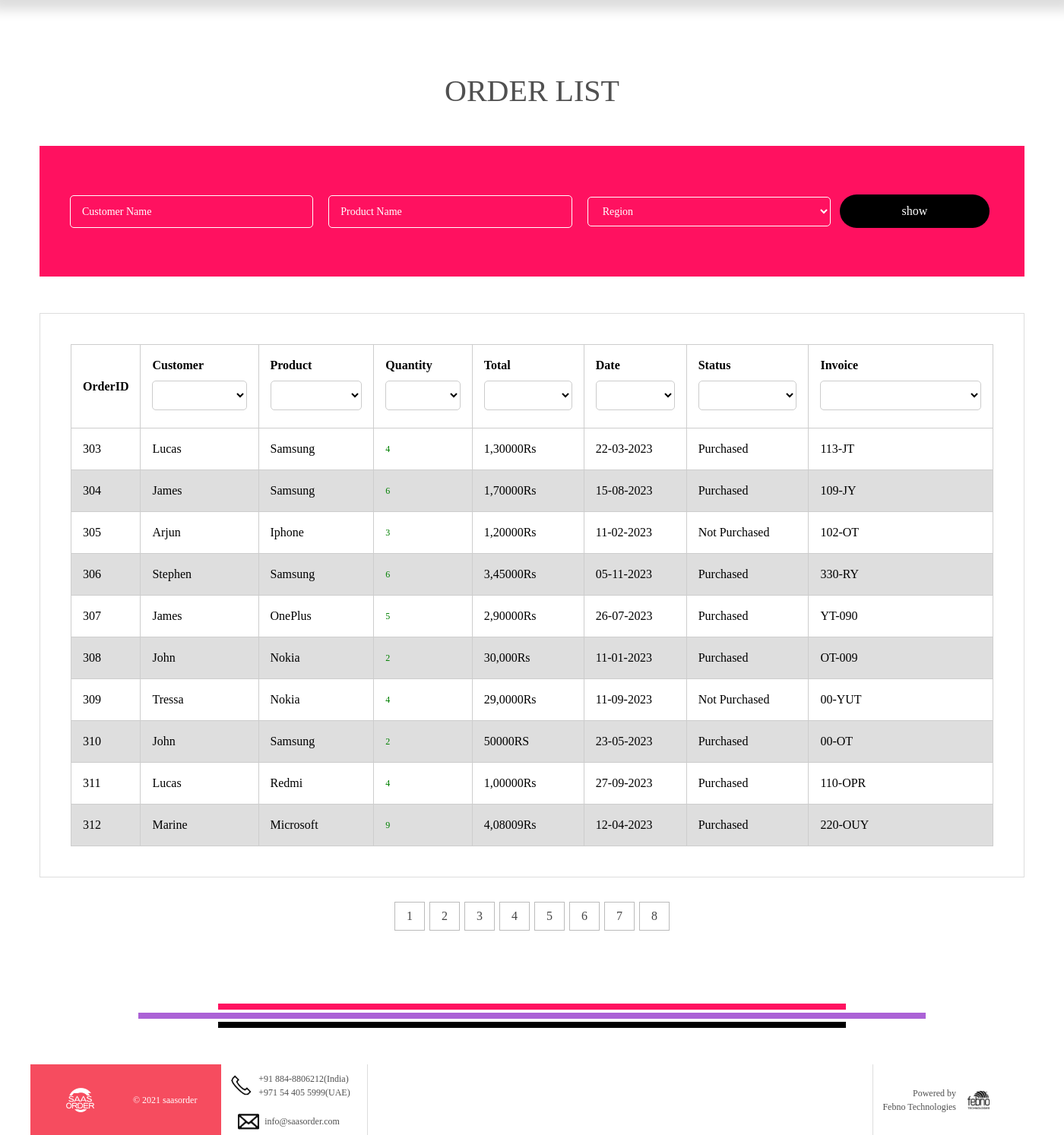
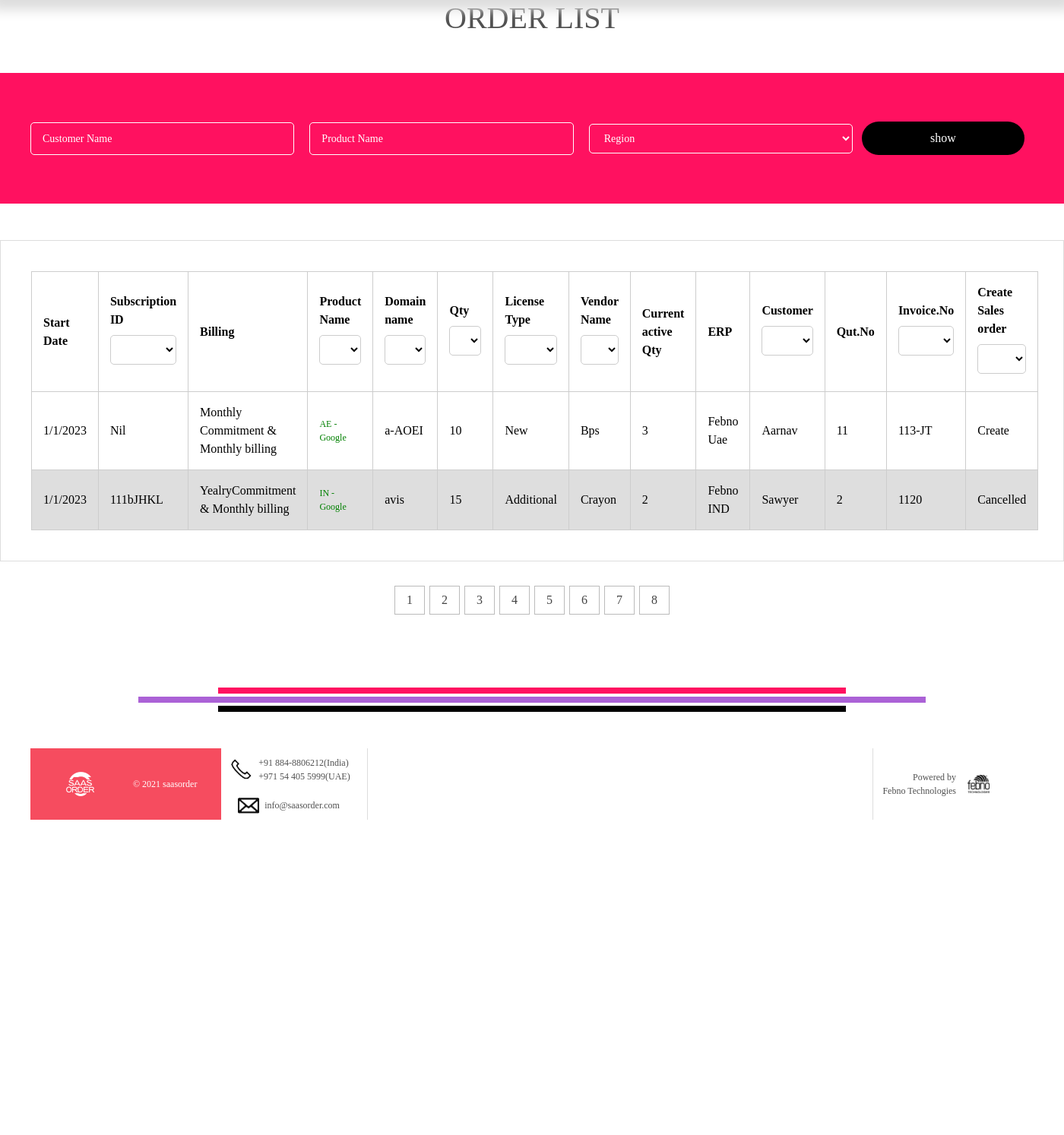
Before and after one commit to amal512329/demo-order, a Django app: page /Orders/ in a window 1400 px wide. Shown: the part 150-1644 px from the top of the page at 76% size. After the commit the page ends 1229 px from the top, so only its background shows below. Run offline with Django 4.2, Linux system fonts and the light colour scheme; some libraries are stand-ins or nearby versions; some web fonts are replaced.

Commit message:
Update orders.html

```diff
--- a/templates/orders.html
+++ b/templates/orders.html
@@ -89,7 +89,7 @@
       </div>
     </header>
 
-    <section class="page-container container mt-5 pt-5">
+    <section class="page-container">
       <h1 class="mb-5">order list</h1>
       <div class="vendr-sec1  wow fadeInUp animated">
         <input type="text" id="myInput"  placeholder="customer name">
@@ -103,145 +103,103 @@
         <div class="table-top ">
           <table id="emp-table">
             <thead>
-                <th col-index = 1>OrderID</th>
-                <th col-index = 2>Customer
+                <th col-index = 1>Start Date</th>
+                <th col-index = 2>Subscription ID
                     <select class="table-filter" onchange="filter_rows()">
                         <option value="all"></option>
                     </select>
                 </th>
 
-                <th col-index = 3>Product
+                <th >Billing</th>
+
+                <th col-index = 4>Product Name
                     <select class="table-filter" onchange="filter_rows()">
                         <option value="all"></option>
                     </select>
                 </th>
-                <th col-index = 4>Quantity
+                <th col-index = 5>Domain name
                     <select class="table-filter" onchange="filter_rows()">
                         <option value="all"></option>
                     </select>
                 </th>
-                <th col-index = 5>Total
-                    <select class="table-filter" onchange="filter_rows()">
-                        <option value="all"></option>
-                    </select>
-                </th>
-                <th col-index = 6>Date
+                <th col-index = 6>Qty
                   <select class="table-filter" onchange="filter_rows()">
                       <option value="all"></option>
                   </select>
               </th>
-              <th col-index = 7>Status
+              <th col-index = 7>License Type
                 <select class="table-filter" onchange="filter_rows()">
                     <option value="all"></option>
                 </select>
               </th>
-              <th col-index = 7>Invoice
+              <th col-index = 8>Vendor Name
                 <select class="table-filter" onchange="filter_rows()">
                     <option value="all"></option>
                 </select>
               </th>
+
+              <th >Current active Qty</th>
+              <th >ERP</th>
+
+              <th col-index = 11>Customer
+                <select class="table-filter" onchange="filter_rows()">
+                    <option value="all"></option>
+                </select>
+              </th>
+              <th >Qut.No</th>
+              <th col-index = 13>Invoice.No
+                <select class="table-filter" onchange="filter_rows()">
+                    <option value="all"></option>
+                </select>
+              </th>
+              <th col-index = 14>Create Sales order
+                <select class="table-filter" onchange="filter_rows()">
+                    <option value="all"></option>
+                </select>
+              </th>
+
+
+
           </thead>
             <tbody>
                 <tr>
-                  <td>303</td>
-                  <td>Lucas</td>
-                  <td>Samsung</td>
-                  <td>4</td>
-                  <td>1,30000Rs</td>
-                  <td>22-03-2023</td>
-                  <td>Purchased</td>
+                  <td>1/1/2023</td>
+                  <td>Nil</td>
+                  <td>Monthly Commitment & Monthly billing</td>
+                  <td>AE - Google</td>
+                  <td>a-AOEI</td>
+                  <td>10</td>
+                  <td>New</td>
+                  <td>Bps</td>
+                  <td>3</td>
+                  <td>Febno Uae</td>
+                  <td>Aarnav</td>
+                  <td>11</td>
                   <td>113-JT</td>
+                  <td>Create</td>
+
                 </tr>
+
                 <tr>
-                  <td>304</td>
-                  <td>James</td>
-                  <td>Samsung</td>
-                  <td>6</td>
-                  <td>1,70000Rs</td>
-                  <td>15-08-2023</td>
-                  <td>Purchased</td>
-                  <td>109-JY</td>
+                  <td>1/1/2023</td>
+                  <td>111bJHKL</td>
+                  <td>YealryCommitment & Monthly billing</td>
+                  <td>IN - Google</td>
+                  <td>avis</td>
+                  <td>15</td>
+                  <td>Additional</td>
+                  <td>Crayon</td>
+                  <td>2</td>
+                  <td>Febno IND</td>
+                  <td>Sawyer</td>
+                  <td>2</td>
+                  <td>1120</td>
+                  <td>Cancelled</td>
+
                 </tr>
-                <tr>
-                  <td>305</td>
-                  <td>Arjun</td>
-                  <td>Iphone</td>
-                  <td>3</td>
-                  <td>1,20000Rs</td>
-                  <td>11-02-2023</td>
-                  <td>Not Purchased</td>
-                  <td>102-OT</td>
-                </tr>
-                <tr>
-                  <td>306</td>
-                  <td>Stephen</td>
-                  <td>Samsung</td>
-                  <td>6</td>
-                  <td>3,45000Rs</td>
-                  <td>05-11-2023</td>
-                  <td>Purchased</td>
-                  <td>330-RY</td>
-                </tr>
-                <tr>
-                  <td>307</td>
-                  <td>James</td>
-                  <td>OnePlus</td>
-                  <td>5</td>
-                  <td>2,90000Rs</td>
-                  <td>26-07-2023</td>
-                  <td>Purchased</td>
-                  <td>YT-090</td>
-                </tr>
-                <tr>
-                  <td>308</td>
-                  <td>John</td>
-                  <td>Nokia</td>
-                  <td>2</td>
-                  <td>30,000Rs</td>
-                  <td>11-01-2023</td>
-                  <td>Purchased</td>
-                  <td>OT-009</td>
-                </tr>
-                <tr>
-                  <td>309</td>
-                  <td>Tressa</td>
-                  <td>Nokia</td>
-                  <td>4</td>
-                  <td>29,0000Rs</td>
-                  <td>11-09-2023</td>
-                  <td>Not Purchased</td>
-                  <td>00-YUT</td>
-                </tr>
-                <tr>
-                  <td>310</td>
-                  <td>John</td>
-                  <td>Samsung</td>
-                  <td>2</td>
-                  <td>50000RS</td>
-                  <td>23-05-2023</td>
-                  <td>Purchased</td>
-                  <td>00-OT</td>
-                </tr>
-                <tr>
-                  <td>311</td>
-                  <td>Lucas</td>
-                  <td>Redmi</td>
-                  <td>4</td>
-                  <td>1,00000Rs</td>
-                  <td>27-09-2023</td>
-                  <td>Purchased</td>
-                  <td>110-OPR</td>
-                </tr>
-                <tr>
-                    <td>312</td>
-                    <td>Marine</td>
-                    <td>Microsoft</td>
-                    <td>9</td>
-                    <td>4,08009Rs</td>
-                    <td>12-04-2023</td>
-                    <td>Purchased</td>
-                    <td>220-OUY</td>
-                </tr>
+
+
+
 
 
 
```
